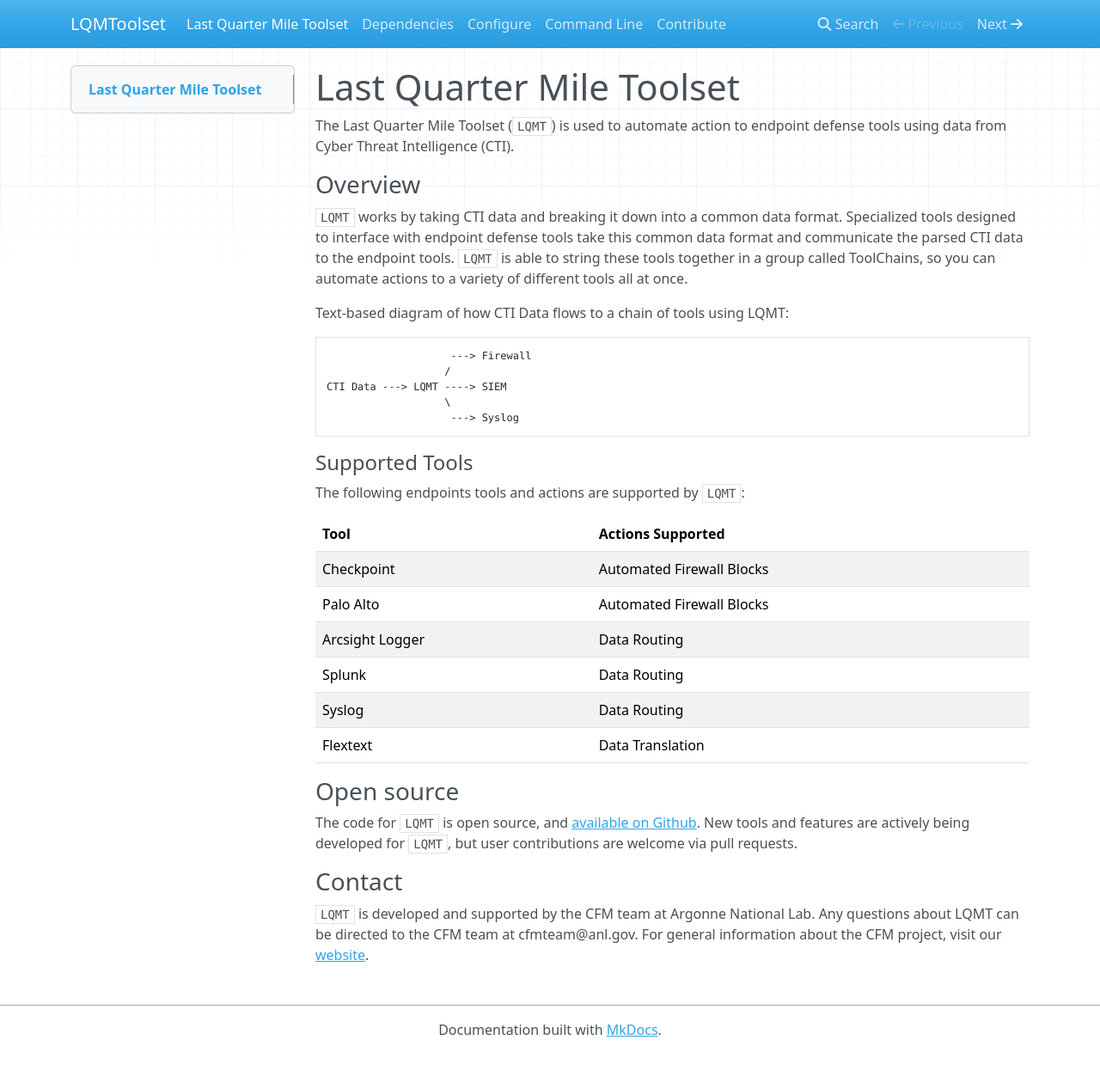
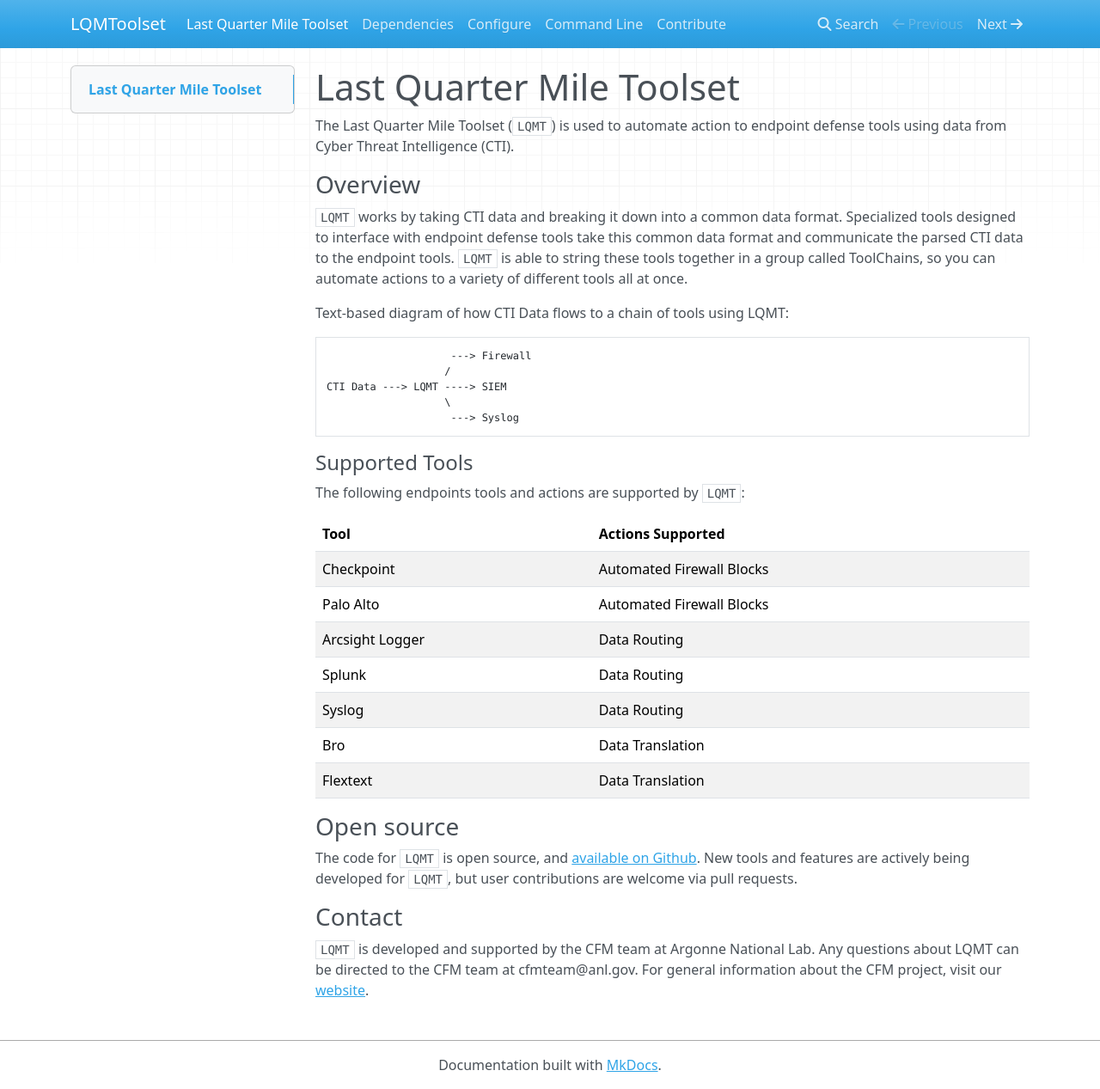
Before and after one commit to anl-cyberscience/LQMToolset, an MkDocs documentation site: the page built from docs/index.md, in a window 1280 px wide and 1267 px high. Shown: the whole window at 86% size. Built offline with MkDocs 1.6.1, drawn with Linux system fonts in a browser that asks for light colours; nearby versions of some CDN libraries; old or Windows-style settings are respelled for this version of MkDocs.

Commit message:
Updated index.md to reflect Bro support

```diff
--- a/docs/index.md
+++ b/docs/index.md
@@ -24,6 +24,7 @@
 Arcsight Logger  | Data Routing
 Splunk           | Data Routing
 Syslog           | Data Routing
+Bro              | Data Translation
 Flextext         | Data Translation
 
 ### Open source
```
